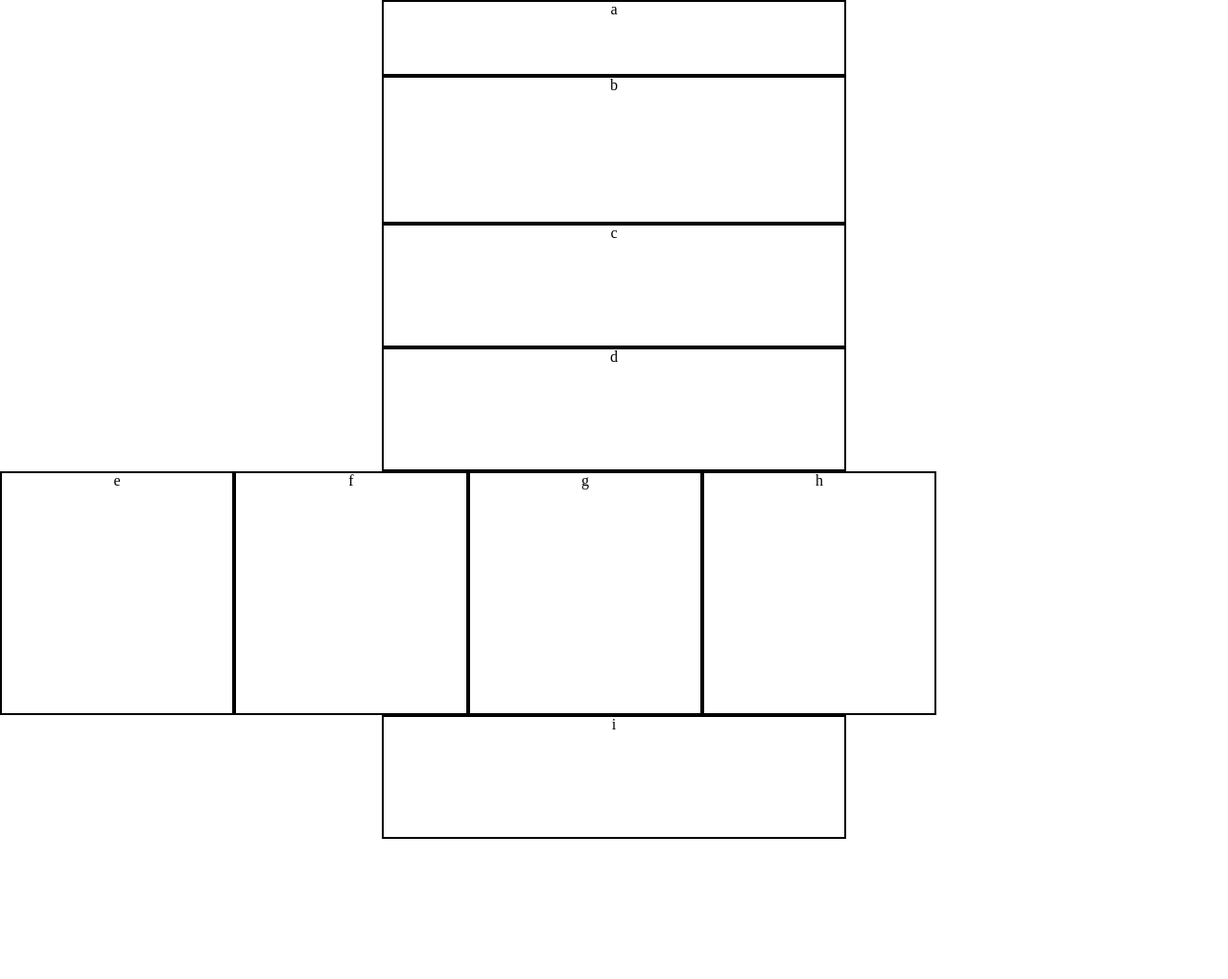
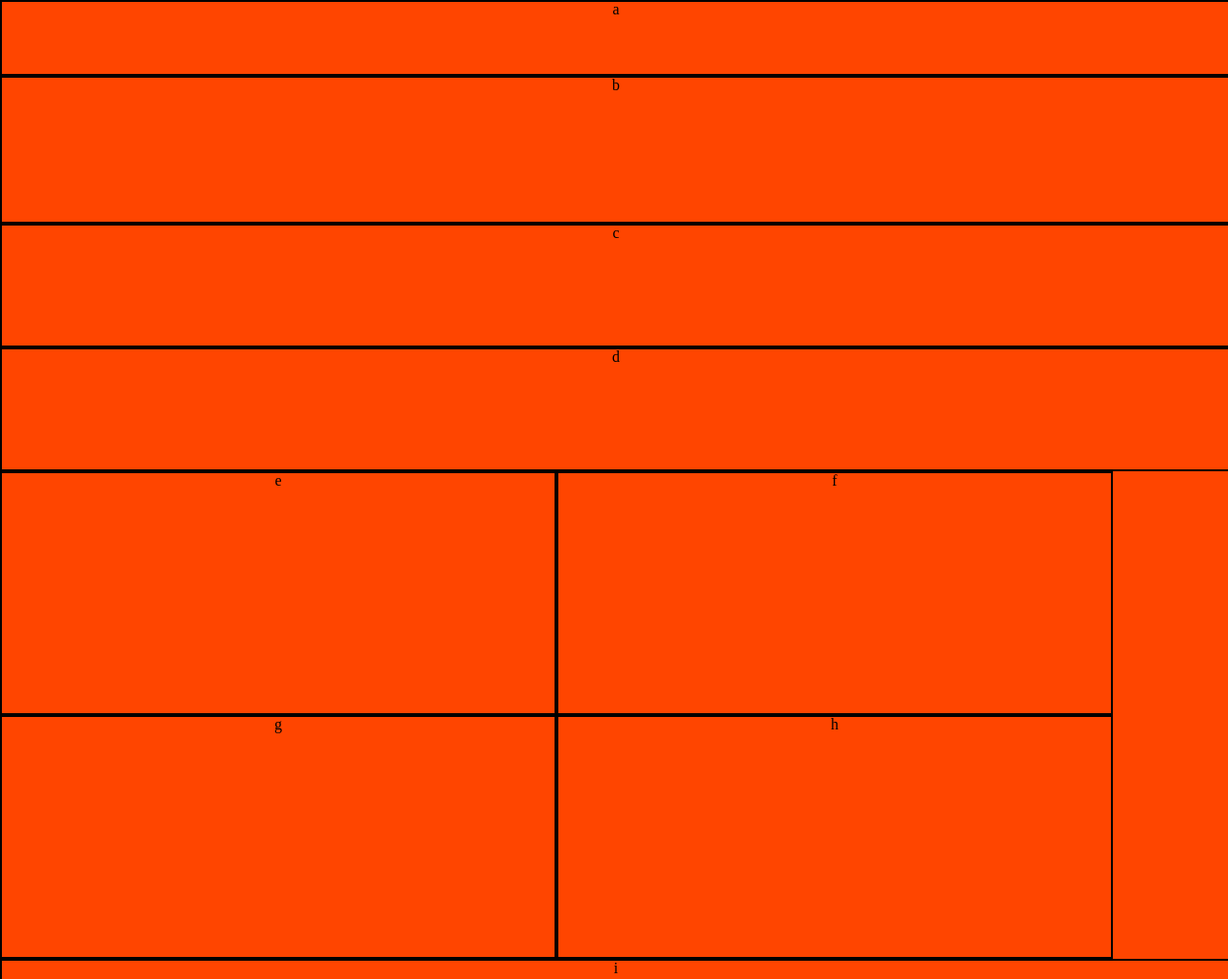
Before and after one commit to ymclapp/lab-01, a website: page index.html in a window 1280 px wide. Shown: the top 1020 px of the page at 96% size. Before the commit the page ends 874 px from the top, so only its background shows below. Drawn offline with Linux system fonts and the light colour scheme.

Commit message:
completed lab-04a

```diff
--- a/css/style.css
+++ b/css/style.css
@@ -1,5 +1,11 @@
 body {
     text-align: center;
+    background-color: palegoldenrod;
+}
+
+.container {
+    display: flex;
+    flex-direction: column;
 }
 
 div {
@@ -7,14 +13,14 @@ div {
 }
 
 .a {
-    width: 480px;
+    width: 100%;
     height: 75px;
     border: 2px solid black;
     vertical-align: middle;
 }
 
 .b {
-    width: 480px;
+    width: 100%;
     height: 150px;
     border: 2px solid black;
     text-align: center;
@@ -22,7 +28,7 @@ div {
 }
 
 .c {
-    width: 480px;
+    width: 100%;
     height: 125px;
     border: 2px solid black;
     text-align: center;
@@ -30,7 +36,7 @@ div {
 }
 
 .d {
-    width: 480px;
+    width: 100%;
     height: 125px;
     border: 2px solid black;
     text-align: center;
@@ -50,7 +56,7 @@ div {
 .e, .f{
     border: 2px solid black;
     float: left;
-    width: 240px;
+    width: 45%;
     height: 250px;
     text-align: center;
     margin: auto;
@@ -60,13 +66,13 @@ div {
 .g, .h{
     border: 2px solid black;
     float:left;
-    width: 240px;
+    width: 45%;
     height: 250px;
     text-align: center;
     margin: auto;
 }
 .i {
-    width: 480px;
+    width: 100%;
     height: 125px;
     border: 2px solid black;
     clear: both;
@@ -74,13 +80,32 @@ div {
     margin: auto;
 }
 
-@media (min-width: 480) {
+@media only screen and (min-width: 320px) {
     body {
         background: orange;
-        width: 480px;
-    }
+        /* width: auto;
+
     div {float:left;
     }
+    footer {clear: both; */
+}
+
+@media only screen and (min-width: 768px) {
+    body {background: dodgerblue;
+        /* width: auto;
+
+    div {float: right;
+    }
     footer {clear: both;
+    } */
+}
+@media only screen and (min-width: 960px) {
+    body {
+        background: orangered;
+        /* width: 1440;
+
+    div {float: right;
     }
+    footer {clear: both;
+    } */
 }
--- a/index.html
+++ b/index.html
@@ -3,16 +3,19 @@
 
 <head>
     <meta charset='utf-8' />
+    <meta name="viewport" content="width=device-width, initial-scale=1.0">
     <title>[Need a Title]</title>
     <link rel="stylesheet" type="text/css" href="css/reset.css" />
     <link rel="stylesheet" type="text/css" href="css/style.css" />
+
 </head>
 
 <body>
+
     <div class="a">
         <p>a</p>
     </div>
-    <main>
+    <main class="container">
         <section class="b">
             <p>b</p>
         </section>
```
